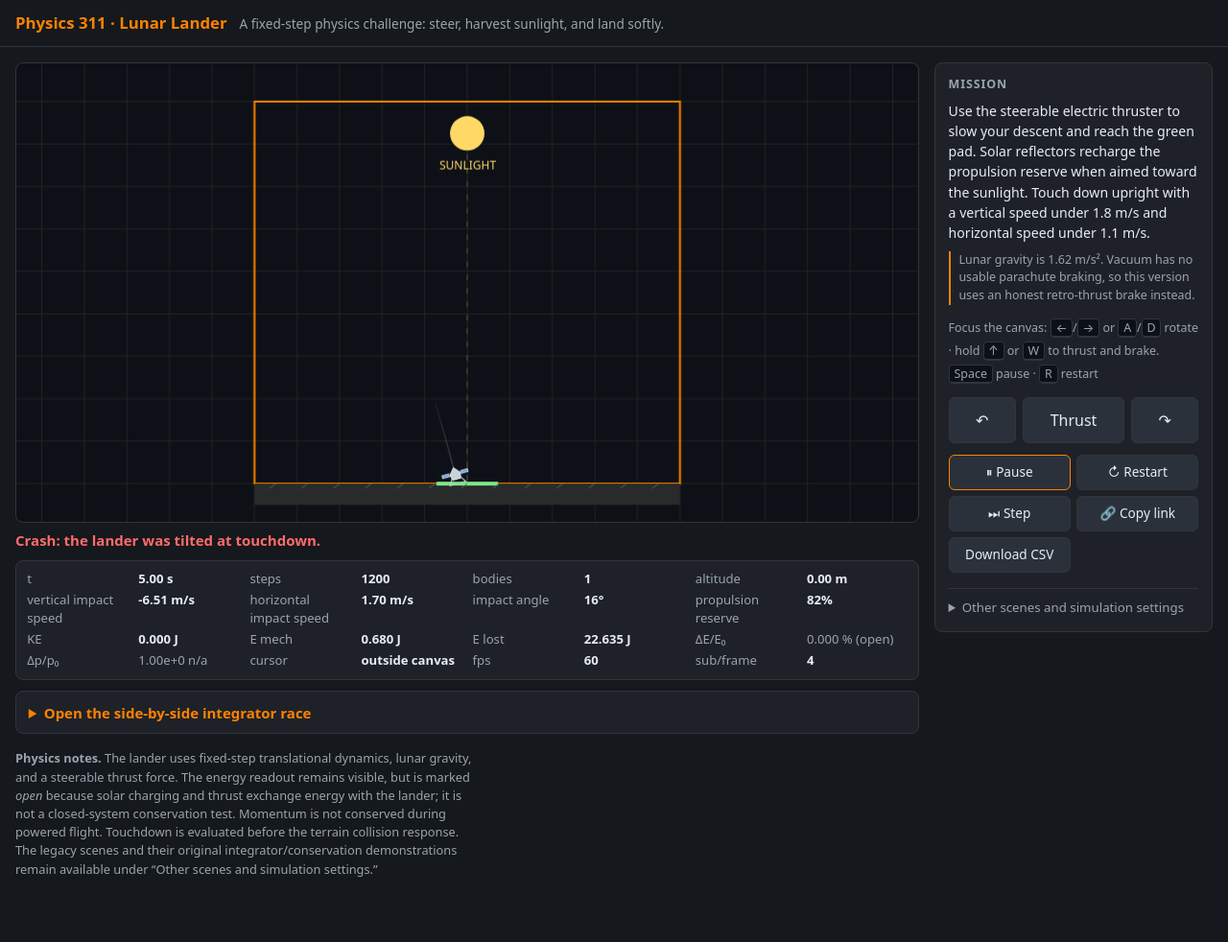
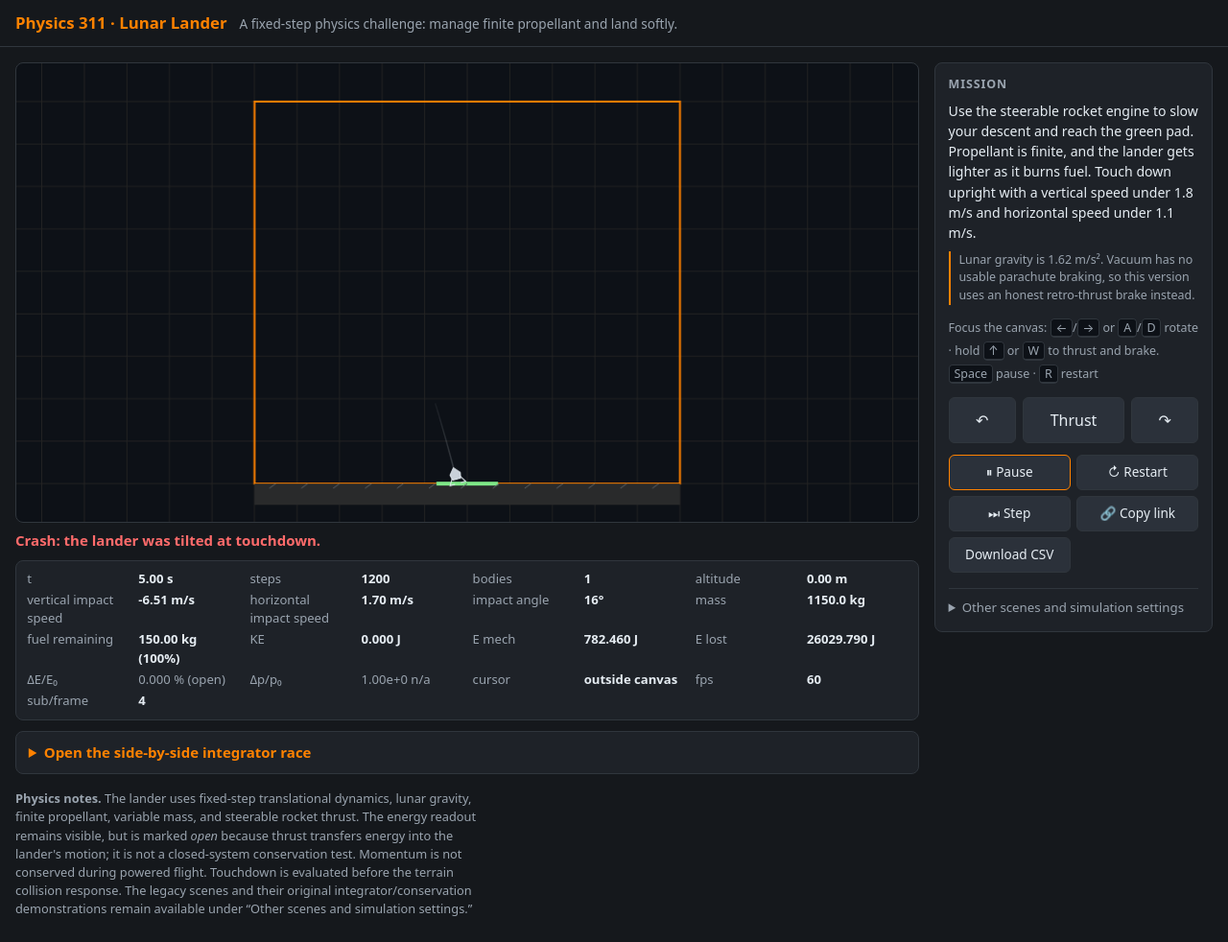
Before and after one commit to 35mmfx/phys311, a website: page labs/lab11/project/standalone.html in a window 1280 px wide. Shown: the whole page at 96% size. Before the commit the page ends 940 px from the top, so only its background shows below. Drawn offline with Linux system fonts and the light colour scheme.

Commit message:
Use finite variable-mass lunar propulsion
Align the lander with the proposal and validate rocket-equation accuracy, depletion, and touchdown limits.

Co-authored-by: Copilot <223556219+Copilot@users.noreply.github.com>

```diff
--- a/labs/lab11/project/src/engine/World.js
+++ b/labs/lab11/project/src/engine/World.js
@@ -47,7 +47,11 @@ export class World {
     const drag = this.forces.find(f => f instanceof Object && typeof f.dissipation === 'function');
     if (drag) this.dissipated += drag.dissipation(this.bodies) * dt;
 
+    for (const force of this.forces)
+      if (typeof force.beginStep === 'function') force.beginStep(dt);
     this.integrator.step(this, dt);
+    for (const force of this.forces)
+      if (typeof force.endStep === 'function') force.endStep(dt);
     if (this.beforeCollisions) this.beforeCollisions(dt);
 
     // Energy ledger: an inelastic impact removes REAL energy. Book it, so the
--- a/labs/lab11/project/src/render/HUD.js
+++ b/labs/lab11/project/src/render/HUD.js
@@ -31,15 +31,14 @@ export class HUD {
       <span class="k">${impact ? 'vertical impact speed' : 'vertical speed'}</span><span class="v">${(impact ? impact.verticalSpeed : lander.vel.y).toFixed(2)} m/s</span>
       <span class="k">${impact ? 'horizontal impact speed' : 'horizontal speed'}</span><span class="v">${(impact ? impact.horizontalSpeed : lander.vel.x).toFixed(2)} m/s</span>
       <span class="k">${impact ? 'impact angle' : 'orientation'}</span><span class="v">${((impact ? impact.angle : lander.angle) * 180 / Math.PI).toFixed(0)}°</span>
-      <span class="k">fuel</span><span class="v">${drive && drive.maxFuel > 0 ? `${drive.fuel.toFixed(1)} kg` : `${drive.charge.toFixed(0)}%`}</span>
       <span class="k">mass</span><span class="v">${lander.mass.toFixed(1)} kg</span>
-      <span class="k">propulsion reserve</span><span class="v">${drive.charge.toFixed(0)}%</span>
+      <span class="k">fuel remaining</span><span class="v">${drive.fuel.toFixed(2)} kg (${drive.charge.toFixed(0)}%)</span>
       ` : ''}
       <span class="k">KE</span><span class="v">${world.kinetic().toFixed(3)} J</span>
       <span class="k">E mech</span><span class="v">${world.mechanical().toFixed(3)} J</span>
       <span class="k">E lost</span><span class="v">${(world.inelastic + world.dissipated).toFixed(3)} J</span>
       <span class="k">&Delta;E/E&#8320;</span>
-      <span class="v ${energyOpen ? 'na' : (bad ? 'bad' : 'ok')}" title="${energyOpen ? 'Open system: solar charging and electric thrust exchange energy with the lander.' : 'Closed-system energy drift'}">${(dE * 100).toFixed(3)} %${energyOpen ? ' (open)' : ''}</span>
+      <span class="v ${energyOpen ? 'na' : (bad ? 'bad' : 'ok')}" title="${energyOpen ? 'Open system: rocket thrust transfers energy into the lander motion.' : 'Closed-system energy drift'}">${(dE * 100).toFixed(3)} %${energyOpen ? ' (open)' : ''}</span>
       <span class="k">&Delta;p/p&#8320;</span>
       <span class="v ${badP ? 'bad' : (expectP ? 'ok' : 'na')}" title="${expectP ? 'isolated system: must hold' : 'external forces present: not expected to hold'}">${dP.toExponential(2)}${expectP ? '' : ' n/a'}</span>
       <span class="k">cursor</span>
--- a/labs/lab11/project/standalone.html
+++ b/labs/lab11/project/standalone.html
@@ -119,7 +119,7 @@ a{color:var(--ut-orange)}
 
 <header>
   <h1>Physics 311 &middot; Lunar Lander</h1>
-  <span class="sub">A fixed-step physics challenge: steer, harvest sunlight, and land softly.</span>
+  <span class="sub">A fixed-step physics challenge: manage finite propellant and land softly.</span>
 </header>
 
 <div class="layout">
@@ -133,7 +133,7 @@ a{color:var(--ut-orange)}
     </canvas>
     <p id="canvas-help" class="sr-only">
       Focus the canvas for keyboard controls. Hold left or right arrow (or A and D) to rotate. Hold up arrow (or W) to thrust.
-      Solar reflectors collect sunlight most efficiently when the lander points upward. Land on the green pad with low speed and nearly upright.
+      Propellant is finite, and the lander gets lighter as fuel burns. Land on the green pad with low speed and nearly upright.
     </p>
     <p id="mission-status" class="mission-status" role="status" aria-live="polite"></p>
     <div id="hud" role="status" aria-live="off"></div>
@@ -168,7 +168,7 @@ a{color:var(--ut-orange)}
 
     <section id="lander-instructions" aria-labelledby="mission-heading">
       <h2 id="mission-heading">Mission</h2>
-      <p class="mission-copy">Use the steerable electric thruster to slow your descent and reach the green pad. Solar reflectors recharge the propulsion reserve when aimed toward the sunlight. Touch down upright with a vertical speed under 1.8 m/s and horizontal speed under 1.1 m/s.</p>
+      <p class="mission-copy">Use the steerable rocket engine to slow your descent and reach the green pad. Propellant is finite, and the lander gets lighter as it burns fuel. Touch down upright with a vertical speed under 1.8 m/s and horizontal speed under 1.1 m/s.</p>
       <p class="physics-note">Lunar gravity is 1.62 m/s². Vacuum has no usable parachute braking, so this version uses an honest retro-thrust brake instead.</p>
       <p class="keys">
         Focus the canvas: <kbd>←</kbd>/<kbd>→</kbd> or <kbd>A</kbd>/<kbd>D</kbd> rotate &middot;
@@ -193,8 +193,8 @@ a{color:var(--ut-orange)}
       <summary>Other scenes and simulation settings</summary>
       <section class="url-examples" aria-labelledby="url-heading">
         <h2 id="url-heading">Example shareable configurations</h2>
-        <p><a href="?scene=chain&amp;int=euler&amp;dt=0.004166666666666667&amp;e=0.95&amp;g=9.81&amp;drag=0&amp;speed=1&amp;n=24">Spring chain — Euler</a></p>
-        <p><a href="?scene=projectile&amp;int=verlet&amp;dt=0.008333333333333333&amp;e=0.8&amp;g=3.71&amp;drag=0.01&amp;speed=1.5&amp;n=36">Projectile — Verlet, Mars gravity</a></p>
+        <p>Spring chain — Euler</p>
+        <p>Projectile — Verlet, Mars gravity</p>
       </section>
 
     <h2>Scene</h2>
@@ -262,7 +262,7 @@ a{color:var(--ut-orange)}
 </div>
 
 <footer>
-  <strong>Physics notes.</strong> The lander uses fixed-step translational dynamics, lunar gravity, and a steerable thrust force. The energy readout remains visible, but is marked <em>open</em> because solar charging and thrust exchange energy with the lander; it is not a closed-system conservation test. Momentum is not conserved during powered flight. Touchdown is evaluated before the terrain collision response. The legacy scenes and their original integrator/conservation demonstrations remain available under “Other scenes and simulation settings.”
+  <strong>Physics notes.</strong> The lander uses fixed-step translational dynamics, lunar gravity, finite propellant, variable mass, and steerable rocket thrust. The energy readout remains visible, but is marked <em>open</em> because thrust transfers energy into the lander's motion; it is not a closed-system conservation test. Momentum is not conserved during powered flight. Touchdown is evaluated before the terrain collision response. The legacy scenes and their original integrator/conservation demonstrations remain available under “Other scenes and simulation settings.”
 </footer>
 
 <script type="module">
@@ -527,28 +527,71 @@ class PointerSpring {
 }
 
 class LanderDrive {
-  constructor(body, { gravity = 1.62, thrust = 12, maxCharge = 100,
-                      initialCharge = 62, burnRate = 8, chargeRate = 7,
-                      rotationRate = 1.7 } = {}) {
+  constructor(body, {
+    gravity = 1.62,
+    thrust = 8000,
+    rotationRate = 1.7,
+    dryMass = body.mass,
+    fuelMass = 0,
+    maxFuel = fuelMass,
+    isp = 300,
+    g0 = 9.81
+  } = {}) {
+    if (![gravity, thrust, rotationRate, dryMass, fuelMass, maxFuel, isp, g0]
+      .every(Number.isFinite) || gravity < 0 || thrust < 0 || rotationRate < 0 ||
+      dryMass <= 0 || fuelMass < 0 || maxFuel < fuelMass || isp <= 0 || g0 <= 0) {
+      throw new RangeError('Lander propulsion parameters must be finite and physically valid.');
+    }
     this.body = body;
     this.g = gravity;
     this.thrust = thrust;
-    this.maxCharge = maxCharge;
-    this.charge = initialCharge;
-    this.burnRate = burnRate;
-    this.chargeRate = chargeRate;
     this.rotationRate = rotationRate;
+    this.dryMass = dryMass;
+    this.maxFuel = maxFuel;
+    this.fuel = fuelMass;
+    this.isp = isp;
+    this.g0 = g0;
+    this.charge = this.maxFuel > 0 ? 100 * this.fuel / this.maxFuel : 0;
     this.thrusting = false;
     this.rotation = 0;
+    this._burnedThisStep = 0;
+    this._thrustThisStep = 0;
+    this._initialAngle = body.angle;
+    this._syncMassCharge();
+  }
+
+  _syncMassCharge() {
+    this.fuel = Math.max(0, Math.min(this.fuel, this.maxFuel));
+    this.charge = this.maxFuel > 0 ? (this.fuel / this.maxFuel) * 100 : 0;
+    this.body.mass = this.dryMass + this.fuel;
+    this.body.invMass = this.body.fixed ? 0 : 1 / this.body.mass;
+  }
+
+  beginStep(dt) {
+    const b = this.body;
+    this._initialAngle = b.angle;
+    this._burnedThisStep = 0;
+    this._thrustThisStep = 0;
+    if (b.fixed) return;
+
+    b.angle += 0.5 * this.rotation * this.rotationRate * dt;
+    if (this.thrusting && this.fuel > 0 && this.thrust > 0) {
+      const flowRate = this.thrust / (this.isp * this.g0);
+      this._burnedThisStep = Math.min(this.fuel, flowRate * dt);
+      const activeFraction = this._burnedThisStep / (flowRate * dt);
+      this._thrustThisStep = this.thrust * activeFraction;
+      b.mass = this.dryMass + this.fuel - 0.5 * this._burnedThisStep;
+      b.invMass = 1 / b.mass;
+    }
   }
 
   apply() {
     const b = this.body;
     if (b.fixed) return;
     b.applyForce(new Vec2(0, -b.mass * this.g));
-    if (this.thrusting && this.charge > 0) {
+    if (this._thrustThisStep > 0) {
       const direction = new Vec2(-Math.sin(b.angle), Math.cos(b.angle));
-      b.applyForce(direction.mul(this.thrust));
+      b.applyForce(direction.mul(this._thrustThisStep));
     }
   }
 
@@ -556,16 +599,13 @@ class LanderDrive {
     return this.g * bodies.reduce((sum, b) => sum + b.mass * b.pos.y, 0);
   }
 
-  update(dt) {
+  endStep(dt) {
     const b = this.body;
     if (b.fixed) return;
-    b.angle = (b.angle + this.rotation * this.rotationRate * dt) % (Math.PI * 2);
-    if (this.thrusting && this.charge > 0)
-      this.charge = Math.max(0, this.charge - this.burnRate * dt);
-    else {
-      const sunlight = Math.max(0, Math.cos(b.angle));
-      this.charge = Math.min(this.maxCharge, this.charge + this.chargeRate * sunlight * dt);
-    }
+    b.angle = (this._initialAngle + this.rotation * this.rotationRate * dt) % (Math.PI * 2);
+    this.fuel = Math.max(0, this.fuel - this._burnedThisStep);
+    this._syncMassCharge();
+    if (this.fuel <= 0) this.thrusting = false;
   }
 }
 
@@ -694,7 +734,11 @@ class World {
     const drag = this.forces.find(f => f instanceof Object && typeof f.dissipation === 'function');
     if (drag) this.dissipated += drag.dissipation(this.bodies) * dt;
 
+    for (const force of this.forces)
+      if (typeof force.beginStep === 'function') force.beginStep(dt);
     this.integrator.step(this, dt);
+    for (const force of this.forces)
+      if (typeof force.endStep === 'function') force.endStep(dt);
     if (this.beforeCollisions) this.beforeCollisions(dt);
 
     // Energy ledger: an inelastic impact removes REAL energy. Book it, so the
@@ -928,18 +972,6 @@ class Renderer {
       ctx.beginPath(); ctx.moveTo(sx, sy); ctx.lineTo(sx - 0.3 * cam.scale, sy + 0.22 * cam.scale); ctx.stroke();
     }
 
-    const [sunX, sunY] = cam.toScreen(0, 16.5);
-    ctx.fillStyle = '#ffd866';
-    ctx.beginPath(); ctx.arc(sunX, sunY, 18, 0, Math.PI * 2); ctx.fill();
-    ctx.strokeStyle = '#ffd866';
-    ctx.globalAlpha = 0.3;
-    ctx.setLineDash([6, 8]);
-    ctx.beginPath(); ctx.moveTo(sunX, sunY + 22); ctx.lineTo(sunX, cam.toScreen(0, 0)[1]); ctx.stroke();
-    ctx.setLineDash([]);
-    ctx.globalAlpha = 1;
-    ctx.fillStyle = '#ffd866';
-    ctx.font = '12px system-ui, sans-serif';
-    ctx.fillText('SUNLIGHT', sunX - 29, sunY + 38);
   }
 
   _landerCraft(body, drive) {
@@ -957,18 +989,11 @@ class Renderer {
     ctx.lineTo(-0.19, 0.22); ctx.lineTo(0.19, 0.22);
     ctx.lineTo(0.25, -0.04); ctx.closePath(); ctx.fill(); ctx.stroke();
 
-    const panelColor = drive.charge > 0 ? '#58a6ff' : '#6e7681';
-    ctx.fillStyle = panelColor;
-    ctx.strokeStyle = '#c9d1d9';
-    ctx.fillRect(-0.62, -0.12, 0.33, 0.13);
-    ctx.strokeRect(-0.62, -0.12, 0.33, 0.13);
-    ctx.fillRect(0.29, -0.12, 0.33, 0.13);
-    ctx.strokeRect(0.29, -0.12, 0.33, 0.13);
     ctx.beginPath(); ctx.moveTo(-0.19, 0.12); ctx.lineTo(-0.38, 0.43); ctx.lineTo(-0.14, 0.43);
     ctx.moveTo(0.19, 0.12); ctx.lineTo(0.38, 0.43); ctx.lineTo(0.14, 0.43);
     ctx.stroke();
 
-    if (drive.thrusting && drive.charge > 0 && !body.fixed) {
+    if (drive.thrusting && drive.fuel > 0 && !body.fixed) {
       ctx.fillStyle = '#ff8200';
       ctx.beginPath(); ctx.moveTo(-0.12, 0.24); ctx.lineTo(0, 0.58);
       ctx.lineTo(0.12, 0.24); ctx.closePath(); ctx.fill();
@@ -1147,13 +1172,14 @@ class HUD {
       <span class="k">${impact ? 'vertical impact speed' : 'vertical speed'}</span><span class="v">${(impact ? impact.verticalSpeed : lander.vel.y).toFixed(2)} m/s</span>
       <span class="k">${impact ? 'horizontal impact speed' : 'horizontal speed'}</span><span class="v">${(impact ? impact.horizontalSpeed : lander.vel.x).toFixed(2)} m/s</span>
       <span class="k">${impact ? 'impact angle' : 'orientation'}</span><span class="v">${((impact ? impact.angle : lander.angle) * 180 / Math.PI).toFixed(0)}°</span>
-      <span class="k">propulsion reserve</span><span class="v">${drive.charge.toFixed(0)}%</span>
+      <span class="k">mass</span><span class="v">${lander.mass.toFixed(1)} kg</span>
+      <span class="k">fuel remaining</span><span class="v">${drive.fuel.toFixed(2)} kg (${drive.charge.toFixed(0)}%)</span>
       ` : ''}
       <span class="k">KE</span><span class="v">${world.kinetic().toFixed(3)} J</span>
       <span class="k">E mech</span><span class="v">${world.mechanical().toFixed(3)} J</span>
       <span class="k">E lost</span><span class="v">${(world.inelastic + world.dissipated).toFixed(3)} J</span>
       <span class="k">&Delta;E/E&#8320;</span>
-      <span class="v ${energyOpen ? 'na' : (bad ? 'bad' : 'ok')}" title="${energyOpen ? 'Open system: solar charging and electric thrust exchange energy with the lander.' : 'Closed-system energy drift'}">${(dE * 100).toFixed(3)} %${energyOpen ? ' (open)' : ''}</span>
+      <span class="v ${energyOpen ? 'na' : (bad ? 'bad' : 'ok')}" title="${energyOpen ? 'Open system: rocket thrust transfers energy into the lander motion.' : 'Closed-system energy drift'}">${(dE * 100).toFixed(3)} %${energyOpen ? ' (open)' : ''}</span>
       <span class="k">&Delta;p/p&#8320;</span>
       <span class="v ${badP ? 'bad' : (expectP ? 'ok' : 'na')}" title="${expectP ? 'isolated system: must hold' : 'external forces present: not expected to hold'}">${dP.toExponential(2)}${expectP ? '' : ' n/a'}</span>
       <span class="k">cursor</span>
@@ -1960,13 +1986,21 @@ const SCENES = {
     const lander = w.add(new Body({
       pos: new Vec2(-5.5, 12.5),
       vel: new Vec2(1.7, -1.8),
-      mass: 1,
+      mass: 1150,
       radius: 0.42,
       color: '#e6edf3',
       tag: 'lander',
       angle: 0.28
     }));
-    const drive = w.addForce(new LanderDrive(lander));
+    const drive = w.addForce(new LanderDrive(lander, {
+      gravity: 1.62,
+      dryMass: 1000,
+      fuelMass: 150,
+      maxFuel: 150,
+      thrust: 8000,
+      isp: 300,
+      g0: 9.81
+    }));
     w.lander = lander;
     w.landerDrive = drive;
     w.pointer = w.addForce(new PointerSpring());
@@ -1975,7 +2009,7 @@ const SCENES = {
     w.momentumConserved = false;
     w.mission = {
       status: 'flying',
-      message: 'Find the pad. Rotate to steer; hold ↑ to thrust and brake.',
+      message: 'Find the pad. Rotate to steer; hold ↑ to thrust and brake. Fuel is finite.',
       padCenter: 0,
       padHalfWidth: 1.45
     };
@@ -2011,9 +2045,8 @@ const SCENES = {
         else w.mission.message = 'Crash: touchdown speed was too high.';
       }
     };
-    w.afterStep = dt => {
+    w.afterStep = () => {
       if (w.mission.status === 'flying') {
-        drive.update(dt);
         return;
       }
       if (lander.fixed) return;
```
Also changed, not shown: labs/lab11/project/WRITEUP.md (+10 -10 lines), labs/lab11/project/index.html (+4 -4 lines), labs/lab11/project/src/engine/Forces.js (+38 -38 lines), labs/lab11/project/src/render/Renderer.js (+1 -20 lines), labs/lab11/project/src/scenes.js (+3 -7 lines), labs/lab11/project/tests/smoke-dom.js (+18 -13 lines), labs/lab11/project/tests/validate.js (+54 -8 lines), labs/lab11/project/README.md.
